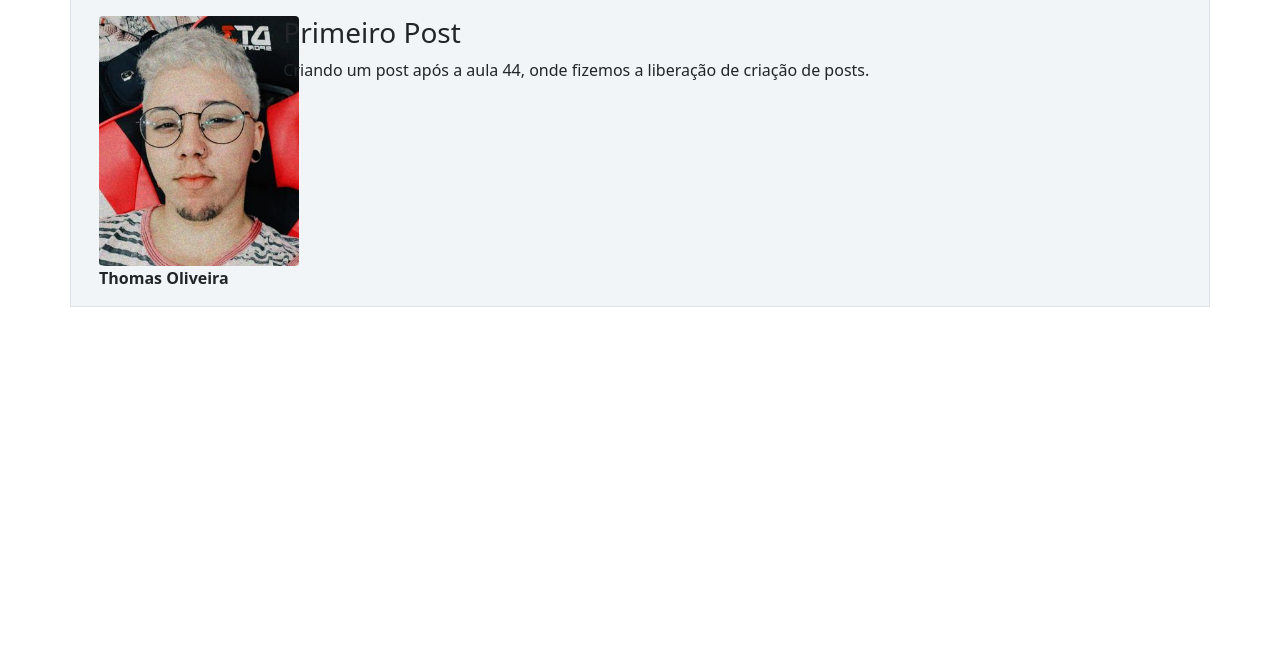
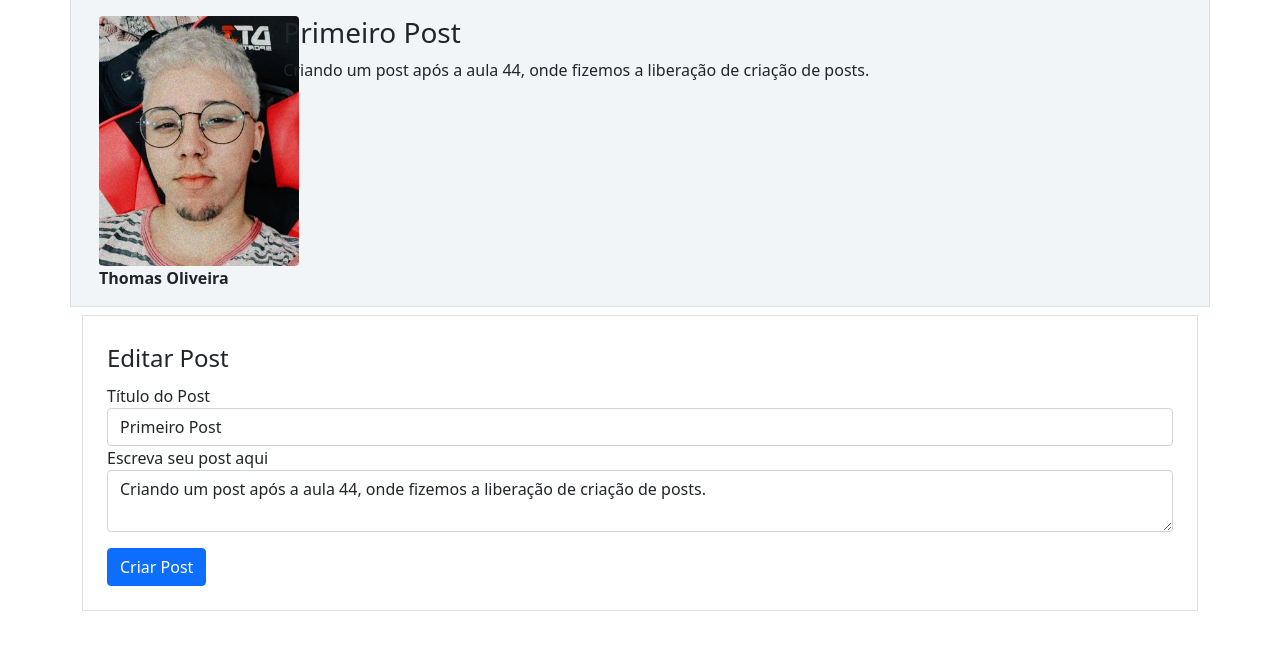
Before and after one commit to thomasraphael96/Curso-Site-Flask, a Flask app: page /post/1 in a window 1280 px wide. Shown: the part 81-731 px from the top of the page. Run offline with Flask 2, Linux system fonts and the light colour scheme; a user stored in the database is signed in; data comes from the database, SQL or seed files in the repository; both versions use the stored data as it was after the commit; some libraries are stand-ins or nearby versions.

Commit message:
Update aula 48
48. Criando edição do post

```diff
--- a/comunidadeimpressionadora/routes.py
+++ b/comunidadeimpressionadora/routes.py
@@ -124,7 +124,21 @@ def editar_perfil():
     foto_perfil = url_for('static', filename='fotos_perfil/{}'.format(current_user.foto_perfil))
     return render_template('editarperfil.html', foto_perfil = foto_perfil, form = form)
 
-@app.route('/post/<post_id>')
+@app.route('/post/<post_id>', methods=['GET','POST'])
+@login_required
 def exibir_post(post_id):
     post = Post.query.get(post_id)
-    return render_template('post.html', post=post)
+    if current_user == post.autor:
+        form = FormCriarPost()
+        if request.method == 'GET':
+            form.titulo.data = post.titulo
+            form.corpo.data = post.corpo
+        elif form.validate_on_submit():
+            post.titulo = form.titulo.data
+            post.corpo = form.corpo.data
+            database.session.commit()
+            flash('Post editado com sucesso!', 'alert-success')
+            return redirect(url_for('home'))
+    else:
+        form = None
+    return render_template('post.html', post=post, form=form)
--- a/comunidadeimpressionadora/templates/post.html
+++ b/comunidadeimpressionadora/templates/post.html
@@ -19,5 +19,47 @@
 
     </div>
 
+{% if form %}
+    <div class="container">
+        <div class="row">
+            <div class="col">
+                <form action="" method="post" class="border p-4 mt-2">
+                    {{form.csrf_token}}
+                    <legend>Editar Post</legend>
+                    <fieldset>
+                        <div class="form-group">
+                            {{form.titulo.label(class="form-control-label")}}
+                            {% if form.titulo.errors %}
+                                {{form.titulo(class="form-control is-invalid")}}
+                                <div class="invalid-feedback">
+                                    {% for erro in form.titulo.errors %}
+                                        {{ erro }}
+                                    {% endfor %}
+                                </div>
+                            {% else %}
+                                {{form.titulo(class="form-control")}}
+                            {% endif %}
+                        </div>
+                        <div class="form-group">
+                            {{form.corpo.label(class="form-control-label")}}
+                            {% if form.corpo.errors %}
+                                {{form.corpo(class="form-control is-invalid")}}
+                                <div class="invalid-feedback">
+                                    {% for erro in form.corpo.errors %}
+                                        {{ erro }}
+                                    {% endfor %}
+                                </div>
+                            {% else %}
+                                {{form.corpo(class="form-control")}}
+                            {% endif %}
+                        </div>
+                    </fieldset>
+                    {{form.botao_submit_criarpost(class="btn btn-primary mt-3")}}
+                </form>
+            </div>
+
+        </div>
+    </div>
+{% endif %}
 
 {% endblock %}
```
Also changed, not shown: instance/comunidade.db.
